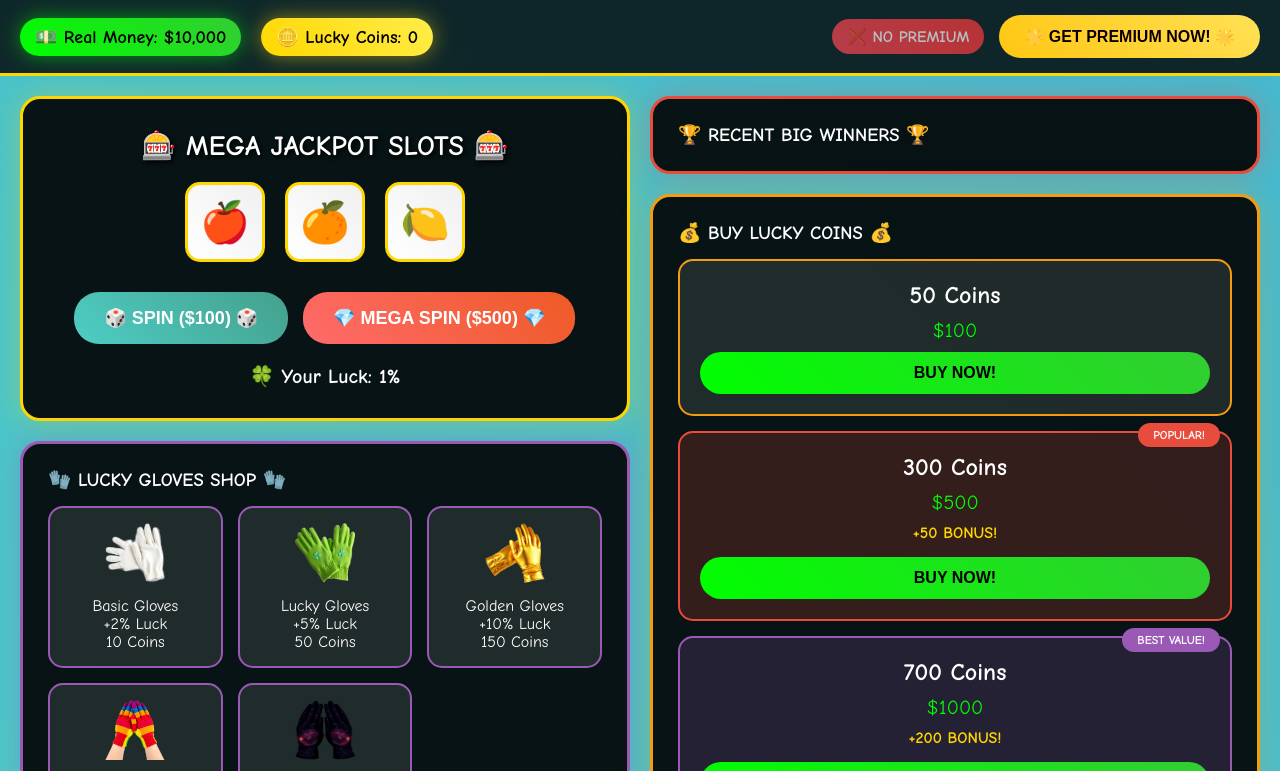
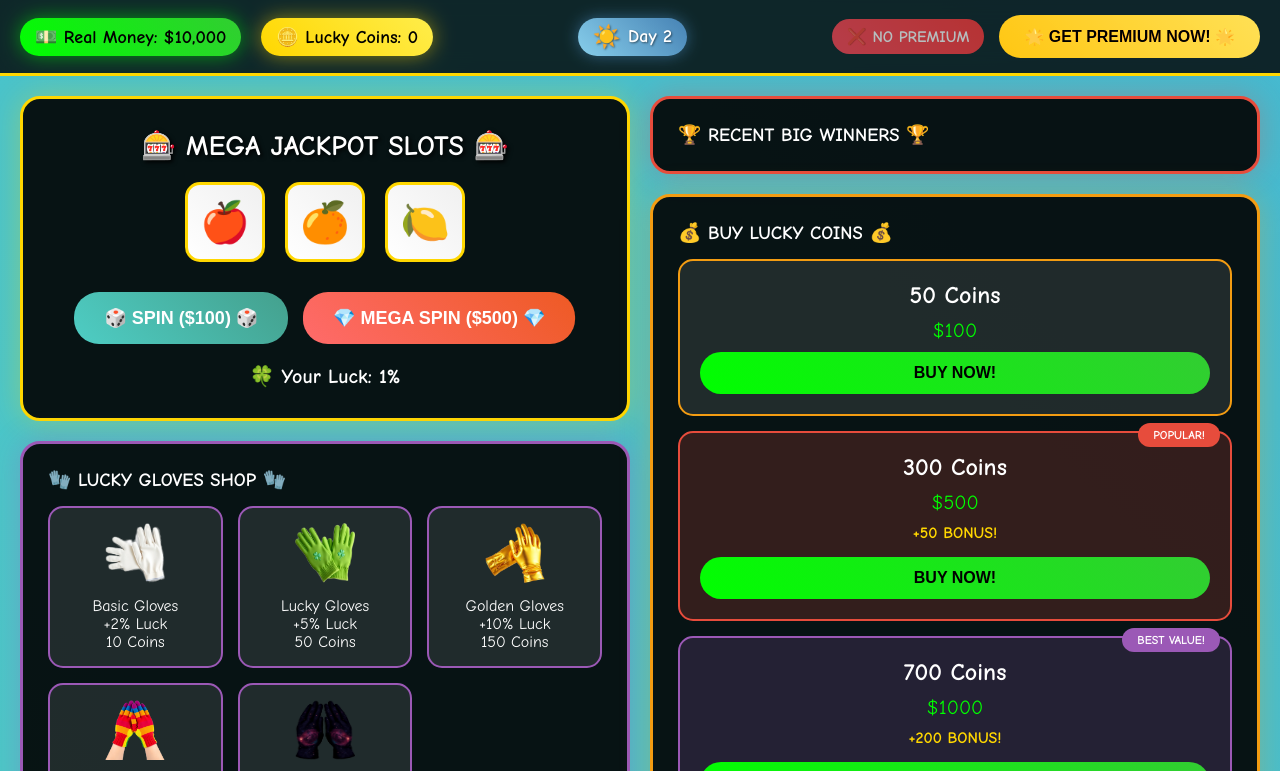
Before and after one commit to websimapi/websim-mega-luck-casino-get-rich-quick, a plain HTML site: page index.html in a window 1280 px wide. Both pictures are taken after a click on the button "I Understand & Agree". Shown: the top 771 px of the page. Drawn offline with Linux system fonts and the light colour scheme.

Commit message:
v3: Add a Day/Night Cycle Icon to top nav bar to show how many days have passed and if its day or night right now 1 minute in real time is 1 month so time moves fast.

```diff
--- a/game.js
+++ b/game.js
@@ -7,6 +7,12 @@ class MegaLuckCasino {
         this.ownedGloves = new Set();
         this.cancelAttempts = 0;
         this.gameInitialized = false;
+
+        // Time related properties
+        this.gameStartTime = null;
+        this.currentInGameDay = 1;
+        this.isNight = false;
+        this.timeUpdateInterval = null;
 
         this.gloves = [
             { id: 'basic', name: 'Basic Gloves', luck: 2, cost: 10, rarity: 'common' },
@@ -68,6 +74,12 @@ class MegaLuckCasino {
         this.generateGloves();
         this.bindEvents();
         this.startFakeWinners();
+
+        // Initialize game time
+        this.gameStartTime = Date.now();
+        this.updateGameTimeDisplay(); // Initial call to set display
+        this.timeUpdateInterval = setInterval(this.updateGameTimeDisplay.bind(this), 1000); // Update every second
+
         this.gameInitialized = true;
         console.log("Game initialized after disclaimer.");
     }
@@ -81,6 +93,44 @@ class MegaLuckCasino {
             document.getElementById('sub-status').textContent = `✅ PREMIUM ACTIVE`;
             document.getElementById('sub-status').className = 'premium-active';
             document.getElementById('subscribe-btn').style.display = 'none';
+        } else {
+            document.getElementById('sub-status').textContent = '❌ NO PREMIUM';
+            document.getElementById('sub-status').className = 'no-sub';
+            document.getElementById('subscribe-btn').style.display = 'block';
+        }
+    }
+
+    updateGameTimeDisplay() {
+        if (!this.gameStartTime || !this.gameInitialized) {
+            // Set default or ensure DOM elements exist before proceeding if needed
+            const timeStatusIconEl = document.getElementById('time-status-icon');
+            const timeTextEl = document.getElementById('time-text');
+            if (timeStatusIconEl) timeStatusIconEl.textContent = '☀️';
+            if (timeTextEl) timeTextEl.textContent = `Day 1`;
+            return;
+        }
+
+        const elapsedRealTimeMilliseconds = Date.now() - this.gameStartTime;
+        const elapsedRealTimeSeconds = elapsedRealTimeMilliseconds / 1000;
+
+        // 1 in-game day = 2 real-time seconds
+        this.currentInGameDay = Math.floor(elapsedRealTimeSeconds / 2) + 1;
+
+        // Day/Night cycle: 0-0.99s = day, 1-1.99s = night within each 2-second block
+        const cyclePositionInSeconds = elapsedRealTimeSeconds % 2;
+        this.isNight = cyclePositionInSeconds >= 1;
+
+        const timeStatusIconEl = document.getElementById('time-status-icon');
+        const timeTextEl = document.getElementById('time-text');
+
+        if (timeStatusIconEl && timeTextEl) {
+            if (this.isNight) {
+                timeStatusIconEl.textContent = '🌙';
+                timeTextEl.textContent = `Night ${this.currentInGameDay}`;
+            } else {
+                timeStatusIconEl.textContent = '☀️';
+                timeTextEl.textContent = `Day ${this.currentInGameDay}`;
+            }
         }
     }
 
--- a/index.html
+++ b/index.html
@@ -14,6 +14,10 @@
         <div class="money-display">
             <span class="real-money">💵 Real Money: $<span id="real-money">10000</span></span>
             <span class="coins">🪙 Lucky Coins: <span id="coins">0</span></span>
+        </div>
+        <div class="time-display">
+            <span id="time-status-icon">☀️</span>
+            <span id="time-text">Day 1</span>
         </div>
         <div class="subscription-status">
             <span id="sub-status" class="no-sub">❌ NO PREMIUM</span>
--- a/styles.css
+++ b/styles.css
@@ -27,6 +27,25 @@ body {
     background: rgba(0, 0, 0, 0.8);
     backdrop-filter: blur(10px);
     border-bottom: 3px solid #ffd700;
+}
+
+.time-display {
+    display: flex;
+    align-items: center;
+    gap: 8px;
+    font-size: 18px;
+    font-weight: bold;
+    padding: 8px 15px;
+    border-radius: 25px;
+    background: linear-gradient(45deg, #87CEEB, #4682B4);
+    color: #fff;
+    text-shadow: 1px 1px 2px rgba(0,0,0,0.5);
+    box-shadow: 0 0 15px rgba(70, 130, 180, 0.6);
+}
+
+#time-status-icon {
+    font-size: 22px;
+    line-height: 1;
 }
 
 .money-display {
```
